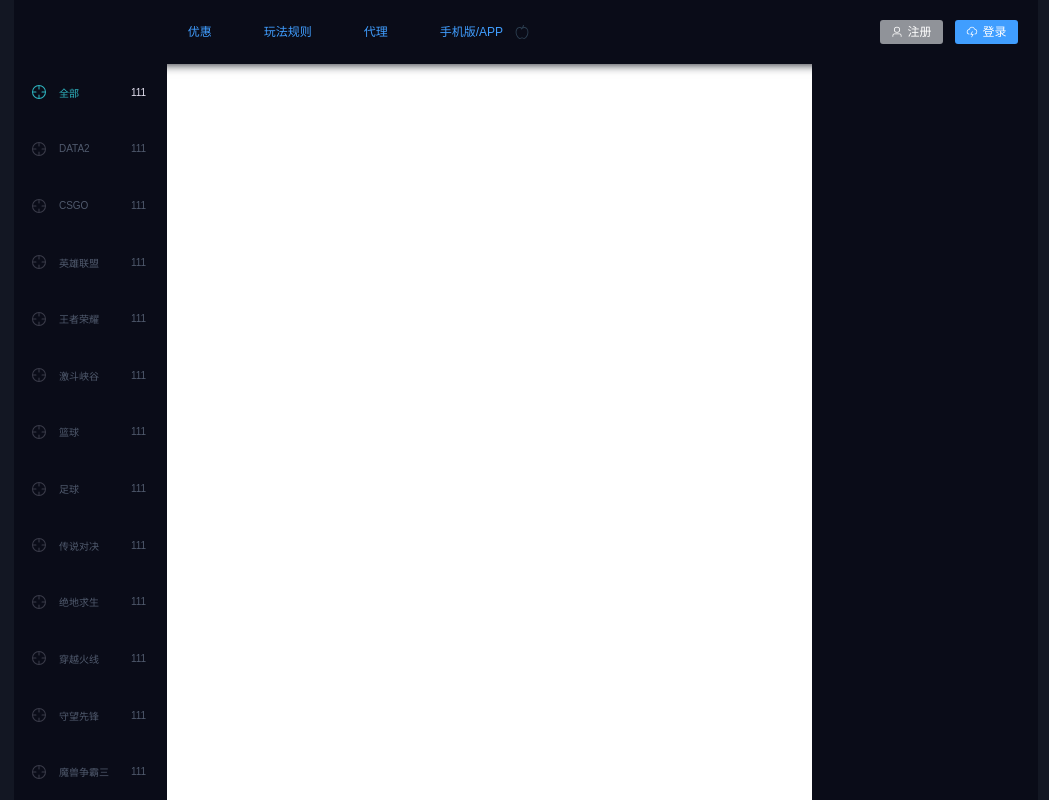
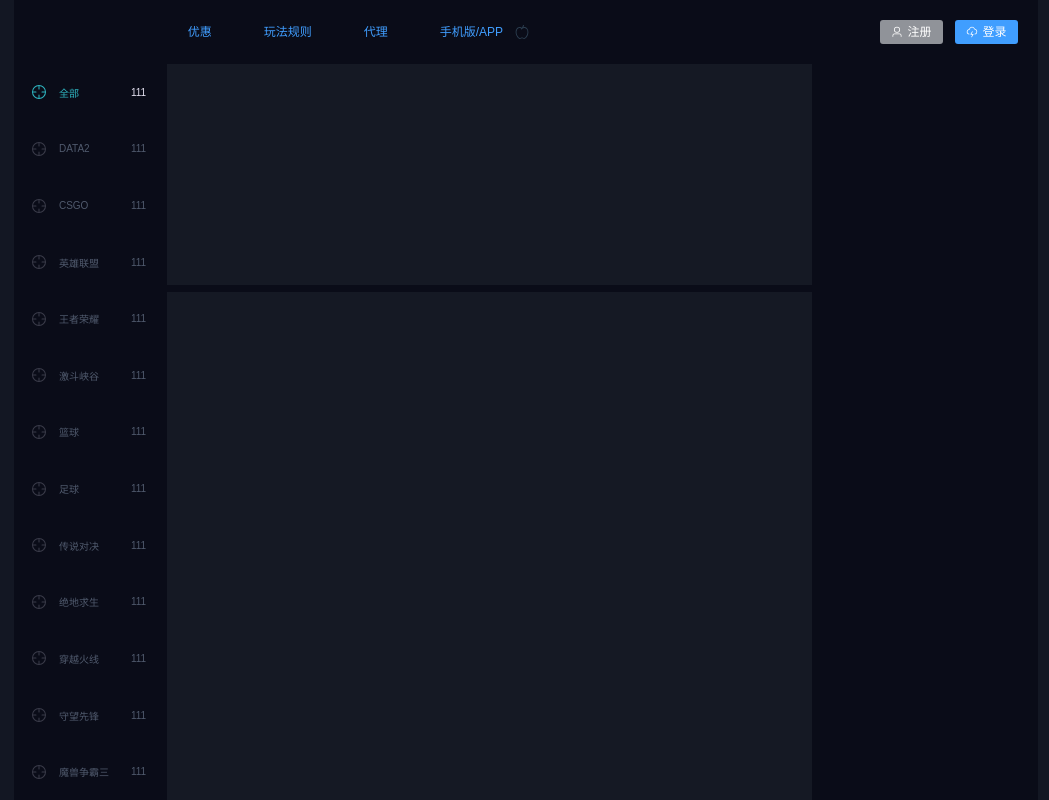
Before and after one commit to xu12888/vue-flash, a Vue app: page /indexUser in a window 1280 px wide. Shown: the whole page, without its empty margins (140-1189 px from the left). Built offline with nearby package versions, Linux system fonts and the light colour scheme.

Commit message:
edit userIndex of web hove: background-color css layout

```diff
--- a/src/views/index/indexUser.vue
+++ b/src/views/index/indexUser.vue
@@ -69,8 +69,12 @@
               <div class="boby_main_lift_btnICON">
                 <el-icon color="#2FB6C1" :size="16"><aim /></el-icon>
               </div>
-              <div class="boby_main_lift_btnFONT" style="color:#2FB6C1">全部</div>
-              <div class="boby_main_lift_btnNUMBER" style="color:#E4E0EF">111</div>
+              <div class="boby_main_lift_btnFONT" style="color: #2fb6c1">
+                全部
+              </div>
+              <div class="boby_main_lift_btnNUMBER" style="color: #e4e0ef">
+                111
+              </div>
             </div>
           </user-button>
           <user-button @click="bgcolor(2)">
@@ -182,7 +186,16 @@
             </div>
           </user-button>
         </div>
-        <div class="boby_main_main"></div>
+        <div class="boby_main_main">
+          <div style="widht:100%; height:30%; background-color:#151924">
+            <div style="width:100%; height:80%;">
+              <img src="" alt="">
+            </div>
+            <div style="width:100%; height:20%"></div>
+          </div>
+          <div style="widht:100%; height:1%;"></div>
+          <div style="widht:100%; height:69%; background-color:#151924"></div>
+        </div>
         <div class="boby_main_right"></div>
       </div>
       <div class="right"></div>
@@ -259,6 +272,10 @@ import UserButton from "./component/index-buttons.vue";
 }
 .boby_main_main {
   width: 63%;
+  background-color:#0a0c18;
+  // display: flex;
+  // justify-content: center;
+  // flex-wrap: wrap;
 }
 .boby_main_right {
   width: 22%;
@@ -280,15 +297,15 @@ import UserButton from "./component/index-buttons.vue";
 .boby_main_lift_btnFONT {
   width: 50%;
   height: 100%;
-  color: #505A6D;
+  color: #505a6d;
   display: flex;
   align-items: center;
   font-size: 10px;
 }
-.boby_main_lift_btnNUMBER{
+.boby_main_lift_btnNUMBER {
   width: 20%;
   height: 100%;
-  color: #505A6D;
+  color: #505a6d;
   display: flex;
   justify-content: space-around;
   align-items: center;
```
